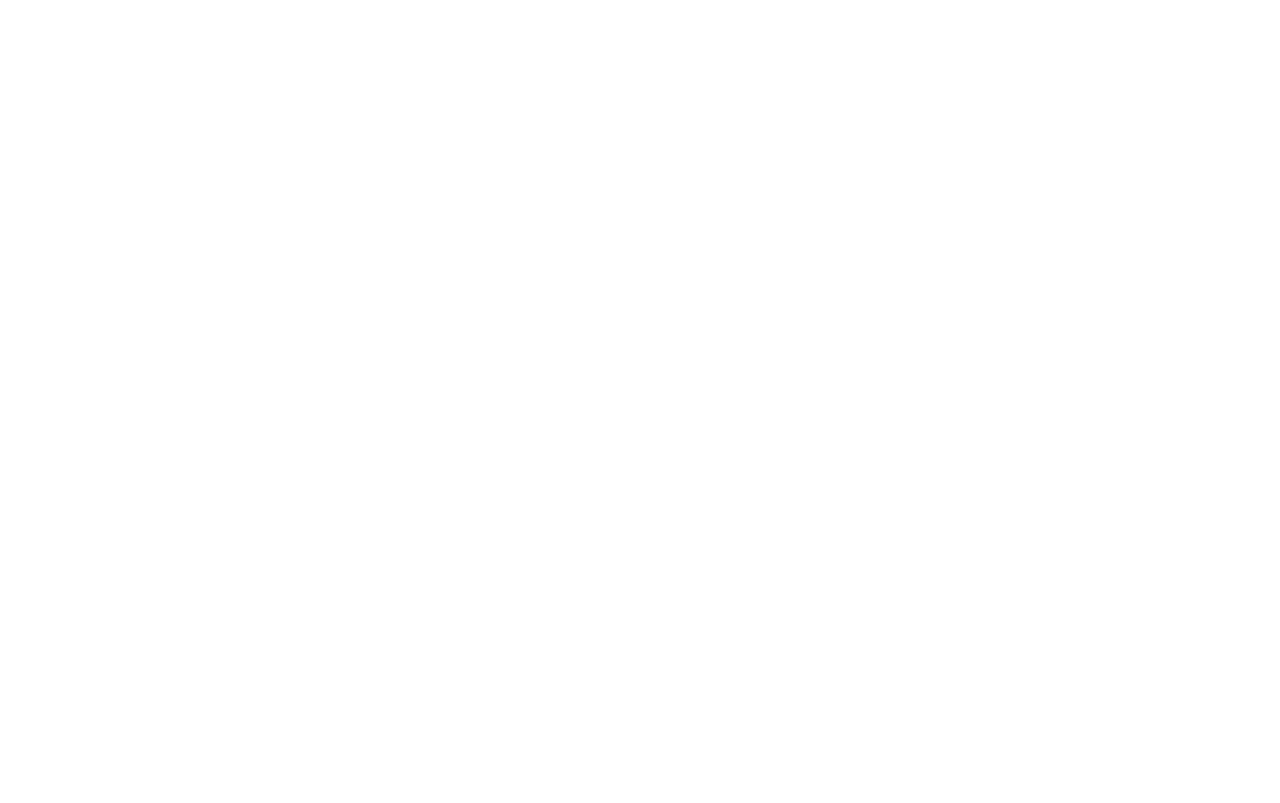
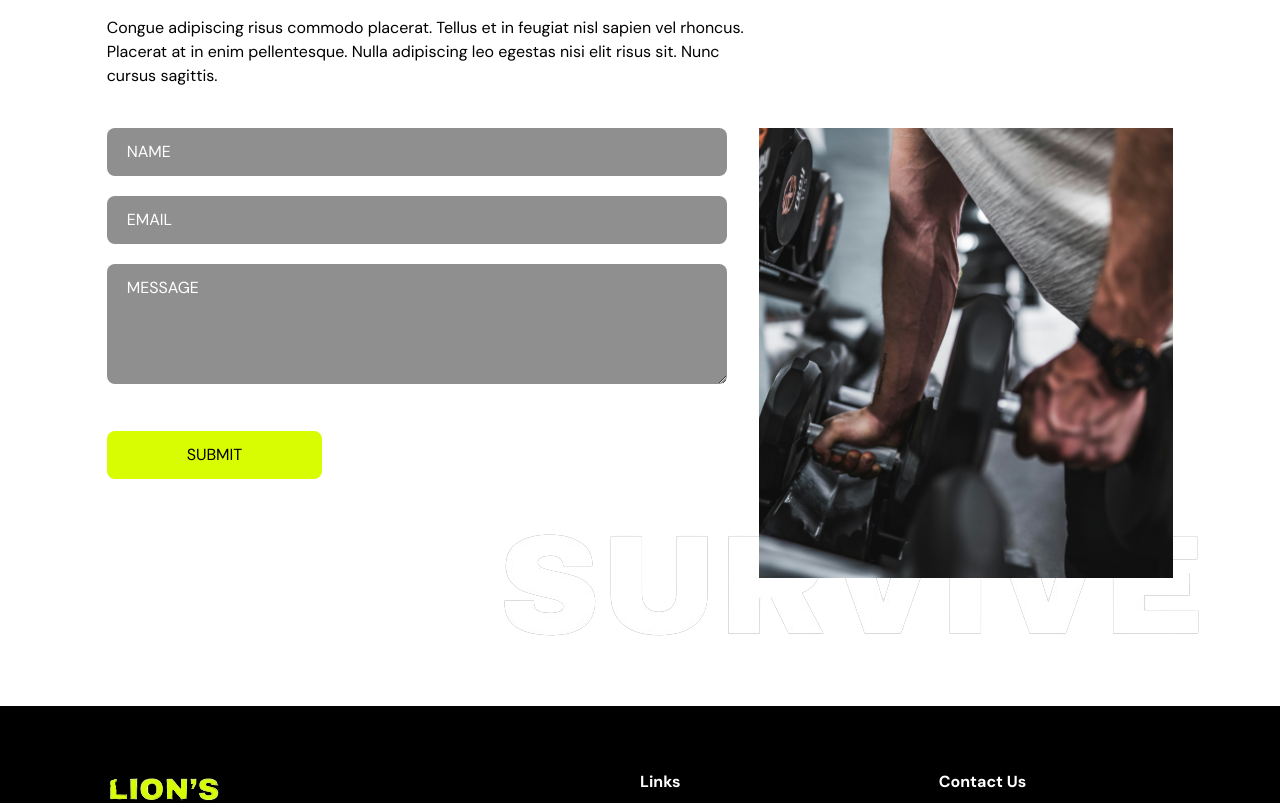
Before and after one commit to 808NV/FitFusion, a React (Vite) app: page / in a window 1280 px wide. Shown: the part 3620-4423 px from the top of the page. Before the commit the page ends 3484 px from the top, so only its background shows below. Built offline with nearby package versions, Linux system fonts and the light colour scheme.

Commit message:
import and display contact and footer components

```diff
--- a/src/App.tsx
+++ b/src/App.tsx
@@ -5,6 +5,8 @@
 import Benefits from "./pages/Benefits";
 import OurClasses from "./pages/OurClasses";
 import Programs from "./pages/Programs";
+import Footer from "./components/Footer";
+import ContactUs from "./pages/ContactUs";
 
 function App() {
   const [selectedPage, setSelectedPage] = useState<SelectedPage>(
@@ -35,6 +37,8 @@
       <Benefits setSelectedPage={setSelectedPage} />
       <OurClasses setSelectedPage={setSelectedPage} />
       <Programs setSelectedPage={setSelectedPage} />
+      <ContactUs setSelectedPage={setSelectedPage} />
+      <Footer />
     </div>
   );
 }
```
